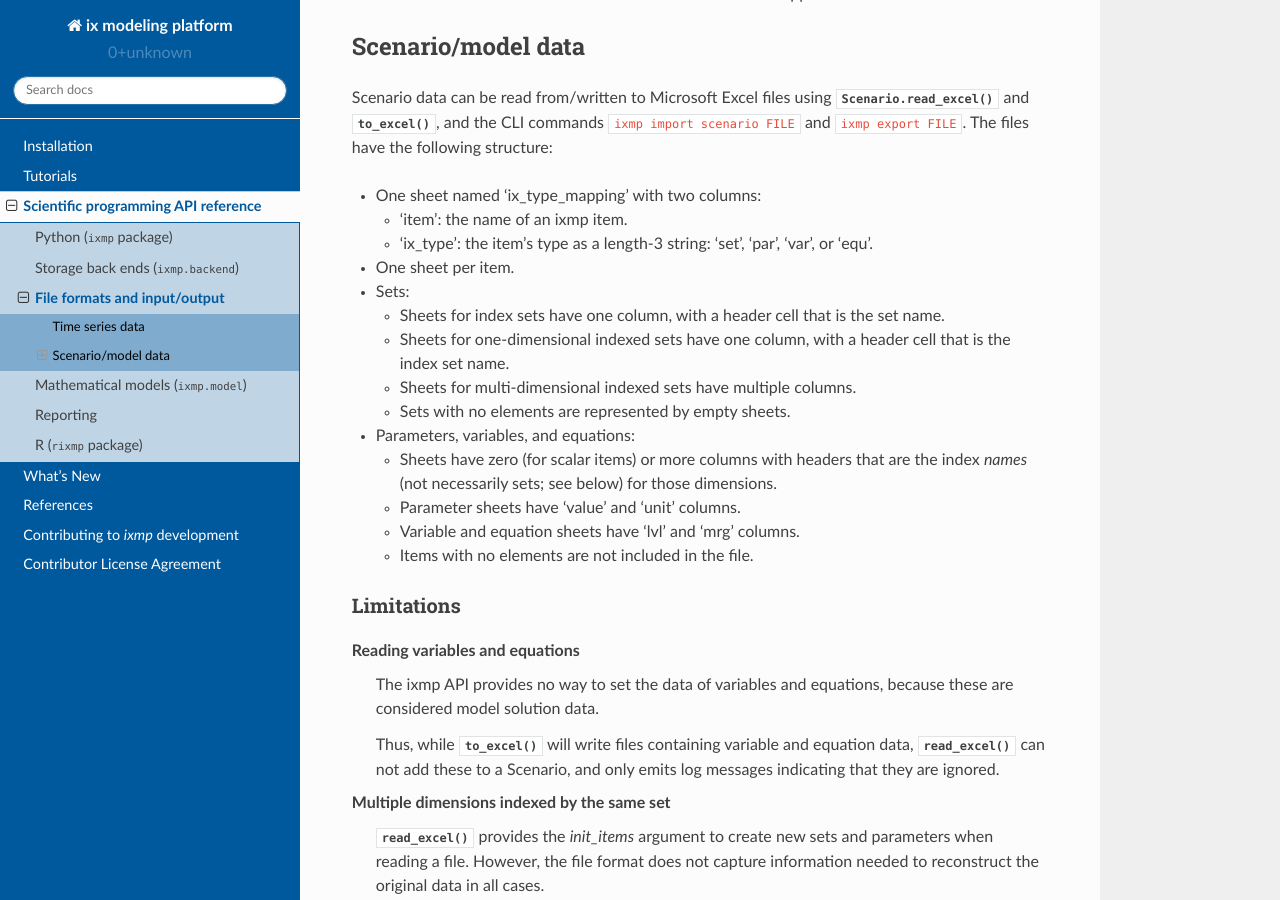
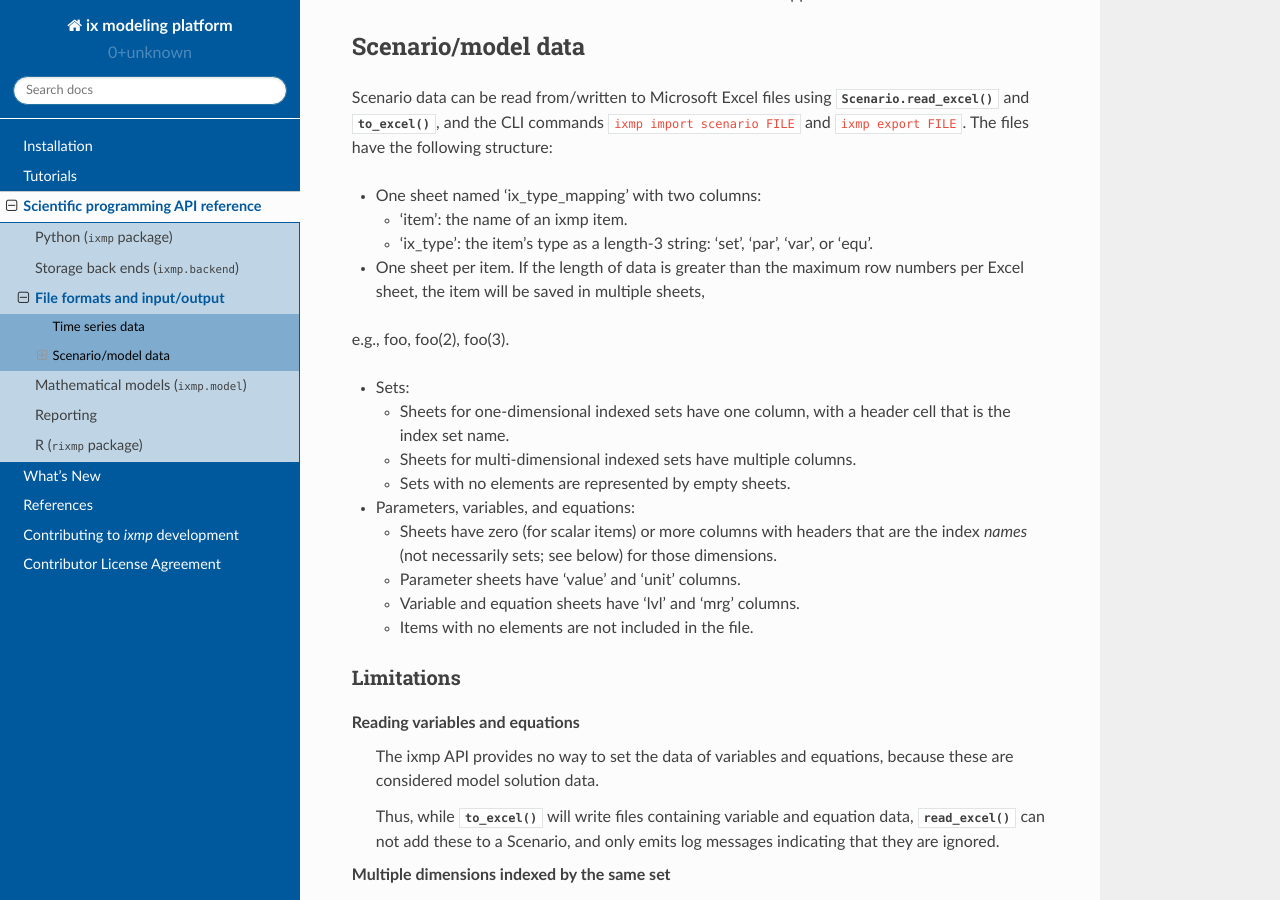
Before and after one commit to iiasa/ixmp, a Sphinx documentation site: the page built from doc/source/file-io.rst, in a window 1280 px wide and 900 px high, scrolled down 477 px. Built offline with Sphinx 7.4.7 and the Read the Docs theme 2.0.0, drawn with Linux system fonts in a browser that asks for light colours.

Commit message:
doc updated

```diff
--- a/doc/source/file-io.rst
+++ b/doc/source/file-io.rst
@@ -27,10 +27,11 @@ The files have the following structure:
   - 'item': the name of an ixmp item.
   - 'ix_type': the item's type as a length-3 string: 'set', 'par', 'var', or 'equ'.
 
-- One sheet per item.
+- One sheet per item. If the length of data is greater than the maximum row numbers per Excel sheet, the item will be saved in multiple sheets,
+e.g., foo, foo(2), foo(3).
+
 - Sets:
 
-  - Sheets for index sets have one column, with a header cell that is the set name.
   - Sheets for one-dimensional indexed sets have one column, with a header cell that is the index set name.
   - Sheets for multi-dimensional indexed sets have multiple columns.
   - Sets with no elements are represented by empty sheets.
```
